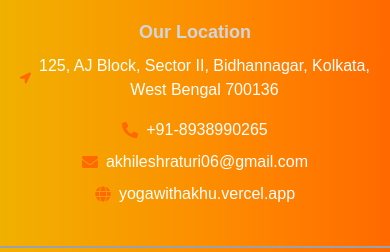
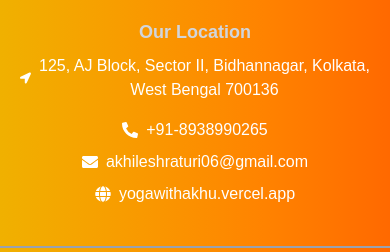
Before and after one commit to YuvrajSingh9617/yogawithakhu, a Next.js app: page / in a window 390 px wide. Shown: the part 4777-5029 px from the top of the page. Built offline with nearby package versions, Linux system fonts and the light colour scheme.

Commit message:
21-04-2025 11-41 Commit

```diff
--- a/app/_Component/footer.js
+++ b/app/_Component/footer.js
@@ -54,25 +54,25 @@ const Footer = () => {
                     <h3 className="text-lg font-semibold text-gray-300">Our Location</h3>
                     <p className="mt-2 flex items-center gap-2">
                         <FaLocationArrow
-                            className="md:text-yellow-300 text-orange-500" />
+                            className="md:text-yellow-300 text-white" />
                         125, AJ Block, Sector II, Bidhannagar, Kolkata, West Bengal 700136
                     </p>
                     <div className="mt-4 space-y-2">
                         <p className="flex items-center justify-center md:justify-start gap-2">
                             <Link rel="preload" href="tel:+918938990265" className="flex items-center gap-2 hover:no-underline">
-                                <FaPhoneAlt className="md:text-yellow-300 text-orange-500" />
+                                <FaPhoneAlt className="md:text-yellow-300 text-white" />
                                 +91-8938990265
                             </Link>
                         </p>
                         <p className="flex items-center justify-center md:justify-start gap-2">
                             <Link rel="preload" href="mailto:akhileshraturi06@gmail.com" className="flex items-center gap-2 hover:no-underline">
-                                <FaEnvelope className="md:text-yellow-300 text-orange-500" />
+                                <FaEnvelope className="md:text-yellow-300 text-white" />
                                 akhileshraturi06@gmail.com
                             </Link>
                         </p>
                         <p className="flex items-center justify-center md:justify-start gap-2">
                             <Link href="https://yogawithakhu.vercel.app" target="_blank" rel="noopener noreferrer preload" className="flex items-center gap-2 hover:no-underline">
-                                <FaGlobe className="md:text-yellow-300 text-orange-500" />
+                                <FaGlobe className="md:text-yellow-300 text-white" />
                                 yogawithakhu.vercel.app
                             </Link>
                         </p>
```
